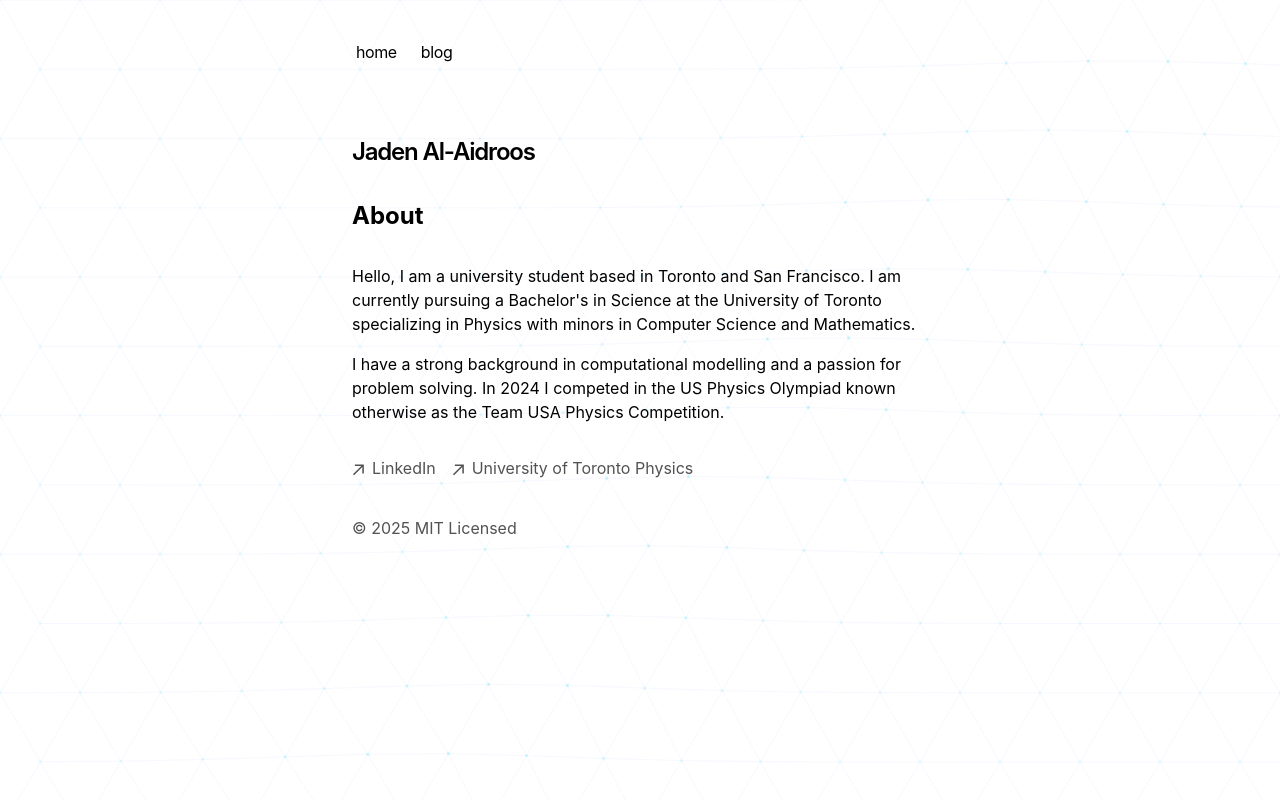
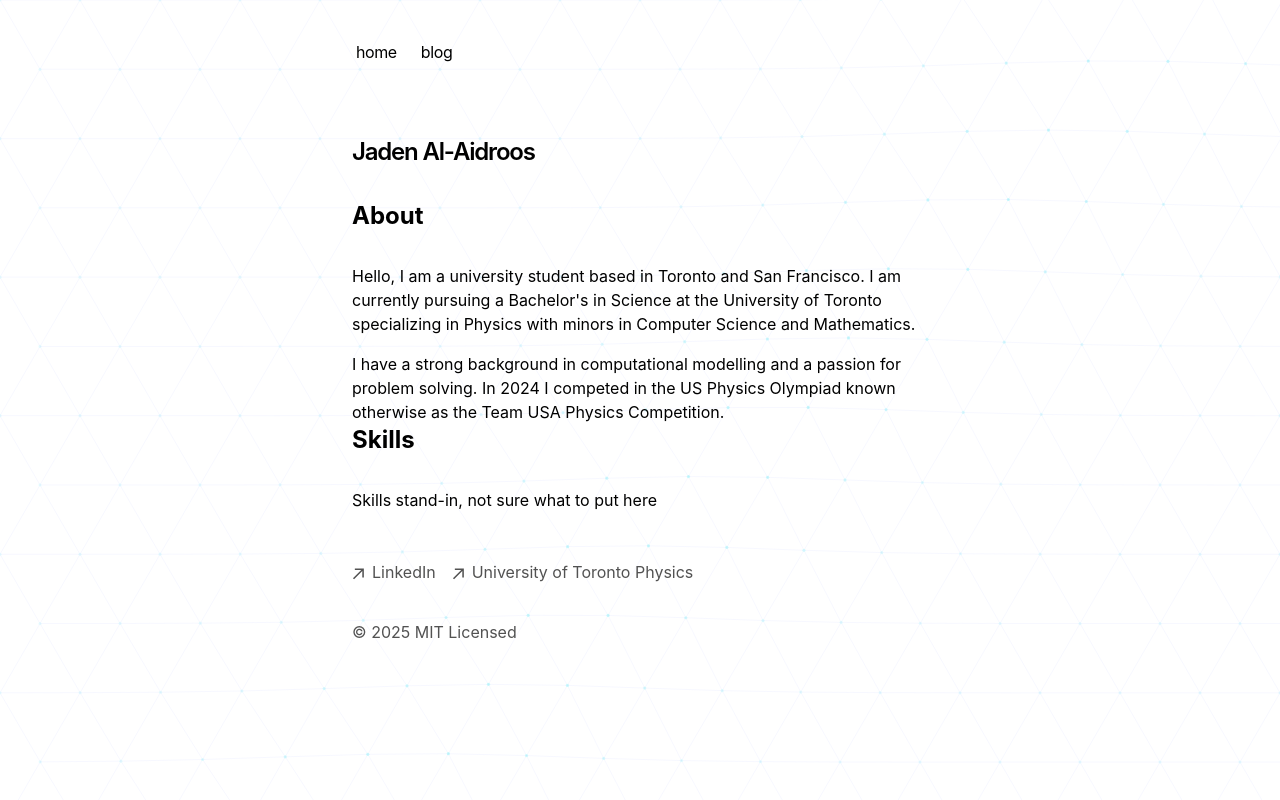
Before and after one commit to Jadenthealmighty/jaden-portfolio-v1, a Next.js app: page / in a window 1280 px wide. Built offline with nearby package versions, Linux system fonts and the light colour scheme.

Commit message:
Hopefully right color on headings

```diff
--- a/app/page.tsx
+++ b/app/page.tsx
@@ -6,7 +6,7 @@ export default function Page() {
       <h1 className="mb-8 text-2xl font-semibold tracking-tighter">
         Jaden Al-Aidroos
       </h1>
-      <h2 className= "mb-8 text-2xl font-bold text-[rgb(117, 250, 246)]">
+      <h2 className= "mb-8 text-2xl font-bold text-rgb(117, 250, 246)">
         About
       </h2>
       <p className="mb-4">
@@ -18,6 +18,12 @@ export default function Page() {
         and a passion for problem solving. In 2024 I competed in the US Physics Olympiad known otherwise as the
         Team USA Physics Competition.
       </p>
+      <h2 className= "mb-8 text-2xl font-bold text-rgb(117, 250, 246)">
+        Skills
+      </h2>
+      <p className="mb-4">
+        Skills stand-in, not sure what to put here </p>
+      <p></p>
     </section>
   )
 }
```
